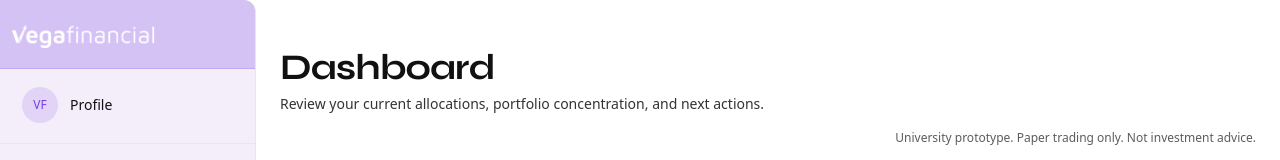
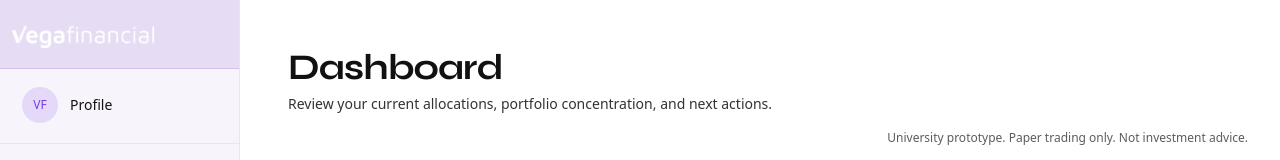
Before and after one commit to aaron-bendor/vega, a Next.js app: page /vega-financial in a window 1280 px wide. Shown: the top 160 px of the page. Built offline with nearby package versions, Linux system fonts and the light colour scheme; no server answers; the database is empty; a web font is replaced by a local one.

Commit message:
colour change

```diff
--- a/app/globals.css
+++ b/app/globals.css
@@ -117,10 +117,10 @@ html {
     --chart-4: 52 215 105;
     --chart-5: 237 90 90;
 
-    /* Vega investor shell: light purple family (banner lighter, sidebar slightly stronger) */
-    --shell-banner: 248 245 252;
-    --shell-sidebar: 243 238 250;
-    --shell-border: 228 218 240;
+    /* Vega investor shell: matches about-us #531cb3 (We're levelling the / section labels) */
+    --shell-banner: 248 246 252;
+    --shell-sidebar: 247 244 251;
+    --shell-border: 232 224 243;
 
     --radius: 12px;
   }
--- a/components/layout/AppShell.tsx
+++ b/components/layout/AppShell.tsx
@@ -126,7 +126,7 @@ export function AppShell({ children, toolbar, naturalScroll, bottomNav, minimalT
       )}
 
       {naturalScroll ? (
-        <div className="lg:flex min-w-0">
+        <div className="lg:flex min-w-0 lg:gap-6">
           <div
             className={cn(
               "hidden lg:block shrink-0 self-start sticky z-10",
@@ -135,7 +135,7 @@ export function AppShell({ children, toolbar, naturalScroll, bottomNav, minimalT
           >
             <ProfileSidebar naturalScroll />
           </div>
-          <div className="flex-1 min-w-0 overflow-x-hidden">
+          <div className="flex-1 min-w-0 overflow-x-hidden lg:min-w-[0]">
             {toolbar != null ? (
               <div
                 className={cn(
--- a/components/vega-financial/DashboardPortfolioContent.tsx
+++ b/components/vega-financial/DashboardPortfolioContent.tsx
@@ -114,7 +114,7 @@ export function DashboardPortfolioContent({
     : undefined;
 
   return (
-    <div className="w-full max-w-[1160px] min-w-0 mx-auto px-4 sm:px-6 py-6 sm:py-8 lg:px-6 space-y-6 sm:space-y-8 md:space-y-10">
+    <div className="w-full max-w-[1160px] min-w-0 mx-auto px-4 sm:px-6 py-6 sm:py-8 lg:pl-6 lg:pr-8 space-y-6 sm:space-y-8 md:space-y-10">
       <DashboardHeader />
 
       <section
--- a/components/vega-financial/ProfileSidebar.tsx
+++ b/components/vega-financial/ProfileSidebar.tsx
@@ -83,14 +83,14 @@ export function ProfileSidebar({
   return (
     <aside
       className={cn(
-        "relative shrink-0 border-r border-shell-border bg-shell-sidebar flex flex-col transition-[width] duration-200 ease-out rounded-r-xl overflow-hidden",
-        isCollapsed ? "w-[72px]" : "w-64",
+        "relative shrink-0 border-r border-shell-border bg-shell-sidebar flex flex-col transition-[width] duration-200 ease-out overflow-hidden",
+        isCollapsed ? "w-[72px]" : "w-60",
         naturalScroll ? "h-auto min-h-[100dvh]" : "h-screen sticky top-0"
       )}
       aria-label="App navigation"
     >
-      {/* Logo – always visible at top, darker background */}
-      <div className="shrink-0 p-3 border-b border-primary/20 bg-primary/25">
+      {/* Logo – always visible at top, tint of about-us #531cb3 (chart-3) */}
+      <div className="shrink-0 p-3 border-b border-chart-3/15 bg-chart-3/10">
         <Link
           href="/"
           className={cn(
```
